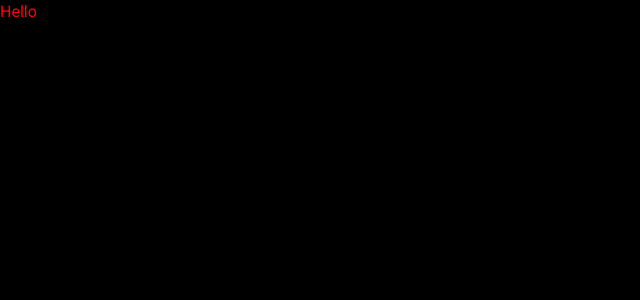
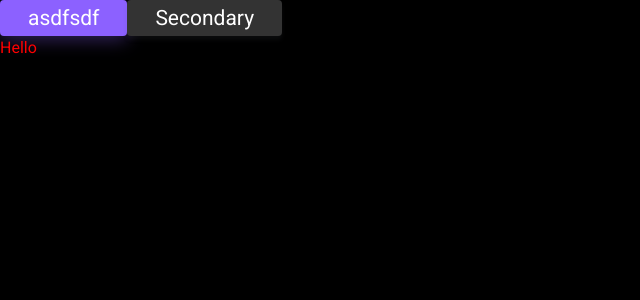
Before and after one commit to Ni-speed/rick-and-morty, a React (Vite) app: page / in a window 1280 px wide. Shown: the top 300 px of the page, without its empty margins (0-640 px from the left). Built offline with nearby package versions, Linux system fonts and the light colour scheme.

Commit message:
feat: add react-router-dom & reduxjs/toolkit

```diff
--- a/package.json
+++ b/package.json
@@ -12,8 +12,11 @@
   },
   "dependencies": {
     "@fontsource/roboto": "^5.0.8",
+    "@reduxjs/toolkit": "^2.2.1",
     "react": "^18.2.0",
     "react-dom": "^18.2.0",
+    "react-redux": "^9.1.0",
+    "react-router-dom": "^6.22.1",
     "styled-components": "^6.1.8"
   },
   "devDependencies": {
--- a/src/App.tsx
+++ b/src/App.tsx
@@ -1,7 +1,15 @@
+import { Button } from '@/components/ui/button'
+import { BS } from '@/components/ui/button/Button.styled'
 import styled from 'styled-components'
 
 export function App() {
-  return <StyleDiv>Hello</StyleDiv>
+  return (
+    <>
+      <Button text={'asdfsdf'} />
+      <BS.SecondaryButton>Secondary</BS.SecondaryButton>
+      <StyleDiv>Hello</StyleDiv>
+    </>
+  )
 }
 
 const StyleDiv = styled.div`
--- /dev/null
+++ b/src/components/ui/button/Button.styled.ts
@@ -0,0 +1,104 @@
+import { Theme } from '@/styles/Theme.styled'
+import styled from 'styled-components'
+
+const BaseButton = styled.button`
+  all: unset;
+  cursor: pointer;
+  display: inline-flex;
+  flex-shrink: 0;
+  gap: 0.625rem;
+  align-items: center;
+  justify-content: center;
+  padding: 0.375rem 1.75rem;
+  font-size: ${Theme.typography.fontSizes.S};
+  font-weight: ${Theme.typography.fontWeights.Bold};
+  line-height: ${Theme.typography.lineHeight.M};
+  color: ${Theme.colors.light.light100};
+  text-align: center;
+  text-decoration: none;
+  border: none;
+  border-radius: 0.25rem;
+  &:focus-visible,
+  &:focus {
+    outline: 2px solid ${Theme.colors.info.info700};
+  }
+`
+
+const PrimaryButton = styled(BaseButton)`
+  background-color: ${Theme.colors.accent.accent500};
+  box-shadow: 0 4px 18px 0 rgb(140 97 255 / 35%);
+  &:hover {
+    background-color: ${Theme.colors.accent.accent300};
+  }
+  &:focus {
+    background-color: ${Theme.colors.accent.accent500};
+  }
+  &:active {
+    background-color: ${Theme.colors.accent.accent700};
+  }
+  &:disabled {
+    background-color: ${Theme.colors.accent.accent900};
+  }
+`
+
+export const SecondaryButton = styled(BaseButton)`
+  background-color: ${Theme.colors.dark.dark500};
+  box-shadow: 0 4px 4px 0 rgb(77 86 96 / 13%);
+  &:hover {
+    background-color: ${Theme.colors.dark.dark100};
+  }
+  &:focus {
+    background-color: ${Theme.colors.dark.dark300};
+    border: 2px solid ${Theme.colors.info.info700};
+  }
+  &:active {
+    background-color: ${Theme.colors.dark.dark500};
+  }
+  &:disabled {
+    background-color: ${Theme.colors.dark.dark300};
+  }
+`
+
+const TertiaryButton = styled(BaseButton)`
+  color: ${({ theme }) => theme.colors.accent.accent500};
+  border: 1px solid ${({ theme }) => theme.colors.accent.accent500};
+  &:disabled {
+    color: ${({ theme }) => theme.colors.accent.accent900};
+    border: 1px solid ${({ theme }) => theme.colors.accent.accent900};
+  }
+  &:not(:disabled):hover {
+    background-color: ${({ theme }) => theme.colors.dark.dark700};
+  }
+  &:not(:disabled):focus {
+    font-size: ${({ theme }) => theme.typography.fontSizes.M};
+    border: none;
+  }
+  &:not(:disabled):active {
+    color: ${({ theme }) => theme.colors.accent.accent500};
+    background-color: ${({ theme }) => theme.colors.accent.accent900};
+  }
+`
+
+const LinkButton = styled(BaseButton)`
+  font-size: ${({ theme }) => theme.typography.fontSizes.M};
+  color: ${({ theme }) => theme.colors.accent.accent500};
+  &:hover {
+    color: ${({ theme }) => theme.colors.accent.accent300};
+  }
+  &:focus {
+    border-radius: 8.125rem;
+  }
+  &:active {
+    color: ${({ theme }) => theme.colors.accent.accent700};
+  }
+  &:disabled {
+    color: ${({ theme }) => theme.colors.accent.accent900};
+  }
+`
+
+export const BS = {
+  LinkButton,
+  PrimaryButton,
+  SecondaryButton,
+  TertiaryButton,
+}
--- /dev/null
+++ b/src/components/ui/button/Button.tsx
@@ -0,0 +1,10 @@
+import { FC } from 'react'
+
+import { BS } from '@/components/ui/button/Button.styled'
+
+type Props = {
+  text: string
+}
+export const Button: FC<Props> = ({ text }) => {
+  return <BS.PrimaryButton>{text}</BS.PrimaryButton>
+}
--- /dev/null
+++ b/src/components/ui/button/index.ts
@@ -0,0 +1 @@
+export * from './Button'
--- a/src/styles/Theme.styled.tsx
+++ b/src/styles/Theme.styled.tsx
@@ -54,4 +54,23 @@ export const Theme = {
     mobile: 'screen and (max-width: 576px)',
     tablet: 'screen and (max-width: 768px) and (min-width: 577px)',
   },
+  typography: {
+    fontSizes: {
+      L: '27px',
+      M: '24px',
+      S: '21px',
+      XL: '30px',
+      XS: '39px',
+      XXL: '24px',
+    },
+    fontWeights: {
+      Bold: '700px',
+      Regular: '400px',
+    },
+    lineHeight: {
+      L: '36px',
+      M: '24px',
+      S: '16px',
+    },
+  },
 }
```
Also changed, not shown: 1 other file (tests, documents, lock files or other folders).
